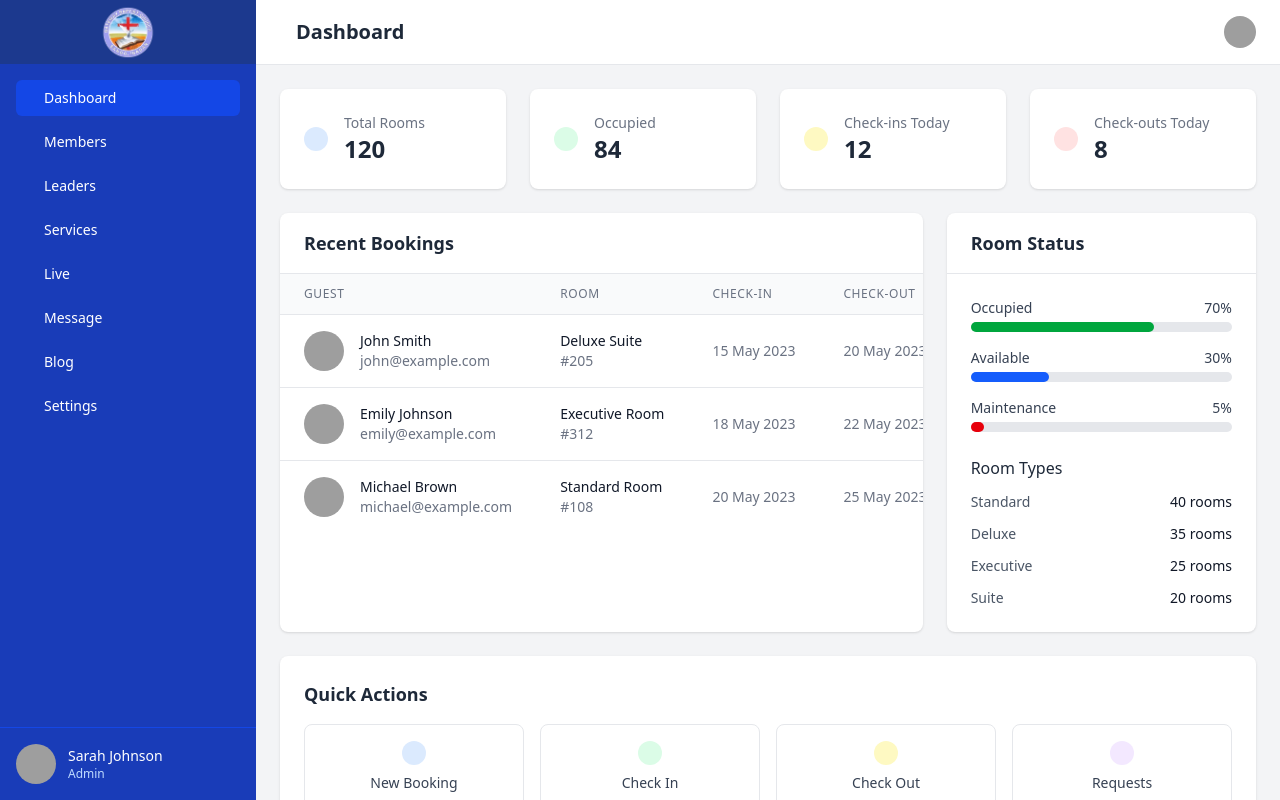
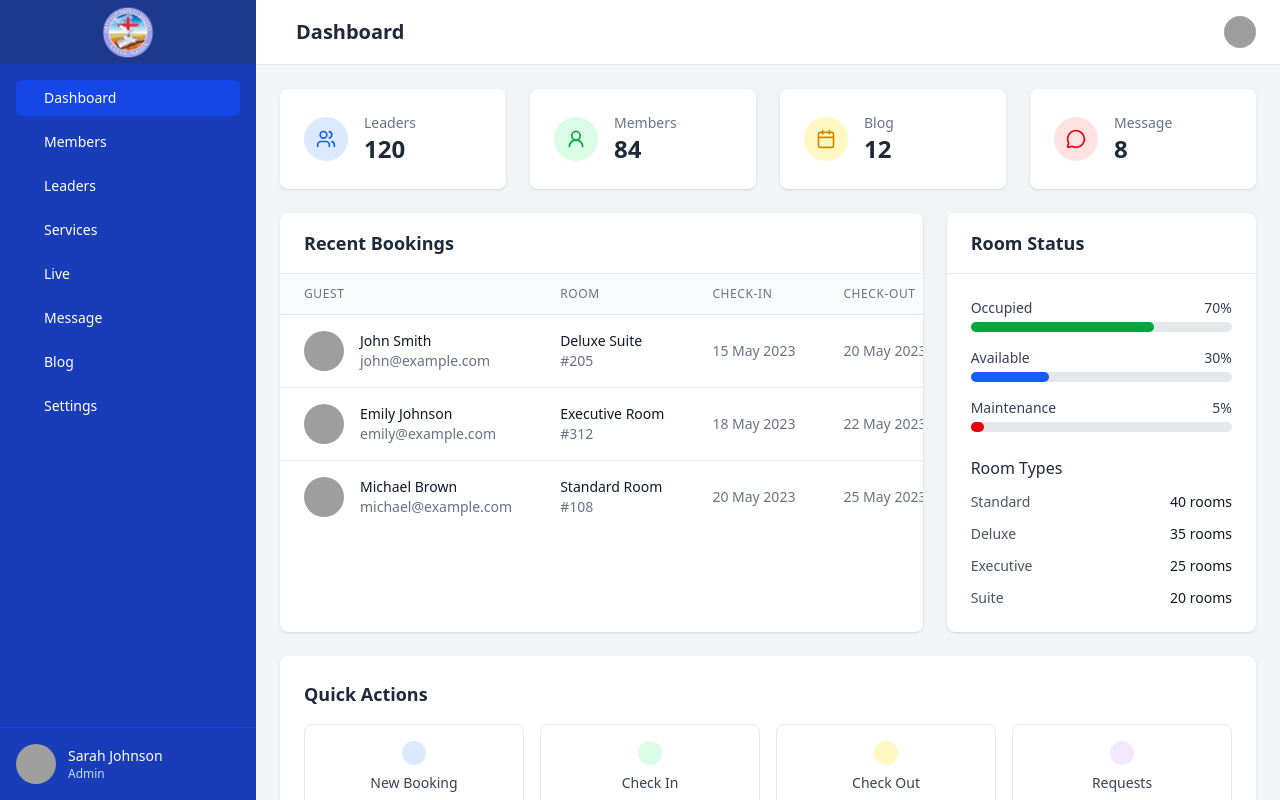
Before and after one commit to Ayomide-Philip/Church-Website-Fullstack, a React (Vite) app in the folder Frontend/: page /dashboard in a window 1280 px wide. Built offline with nearby package versions, Linux system fonts and the light colour scheme; grey boxes are pictures that could not be loaded.

Commit message:
passing the user role and and updating my codebase

```diff
--- a/Frontend/src/pages/dashboard/index.jsx
+++ b/Frontend/src/pages/dashboard/index.jsx
@@ -1,6 +1,6 @@
-
 import SideBar from "../../componets/dashboard/sidebar";
 import DashboardHeader from "../../componets/dashboard/header";
+import { Calendar, MessageCircle, User2, Users } from "lucide-react";
 export default function DashboardHome() {
   return (
     <div className="flex h-screen overflow-hidden">
@@ -13,12 +13,10 @@ export default function DashboardHome() {
             <div className="bg-white rounded-lg shadow p-6">
               <div className="flex items-center">
                 <div className="p-3 rounded-full bg-blue-100 text-blue-600">
-                  <i className="fas fa-bed text-xl"></i>
+                  <Users className="h-5 w-5" />
                 </div>
                 <div className="ml-4">
-                  <p className="text-sm font-medium text-gray-500">
-                    Total Rooms
-                  </p>
+                  <p className="text-sm font-medium text-gray-500">Leaders</p>
                   <p className="text-2xl font-semibold text-gray-800">120</p>
                 </div>
               </div>
@@ -26,10 +24,10 @@ export default function DashboardHome() {
             <div className="bg-white rounded-lg shadow p-6">
               <div className="flex items-center">
                 <div className="p-3 rounded-full bg-green-100 text-green-600">
-                  <i className="fas fa-calendar-check text-xl"></i>
+                  <User2 className="w-5 h-5" />
                 </div>
                 <div className="ml-4">
-                  <p className="text-sm font-medium text-gray-500">Occupied</p>
+                  <p className="text-sm font-medium text-gray-500">Members</p>
                   <p className="text-2xl font-semibold text-gray-800">84</p>
                 </div>
               </div>
@@ -37,12 +35,10 @@ export default function DashboardHome() {
             <div className="bg-white rounded-lg shadow p-6">
               <div className="flex items-center">
                 <div className="p-3 rounded-full bg-yellow-100 text-yellow-600">
-                  <i className="fas fa-calendar-day text-xl"></i>
+                  <Calendar className="w-5 h-5" />
                 </div>
                 <div className="ml-4">
-                  <p className="text-sm font-medium text-gray-500">
-                    Check-ins Today
-                  </p>
+                  <p className="text-sm font-medium text-gray-500">Blog</p>
                   <p className="text-2xl font-semibold text-gray-800">12</p>
                 </div>
               </div>
@@ -50,12 +46,10 @@ export default function DashboardHome() {
             <div className="bg-white rounded-lg shadow p-6">
               <div className="flex items-center">
                 <div className="p-3 rounded-full bg-red-100 text-red-600">
-                  <i className="fas fa-calendar-times text-xl"></i>
+                  <MessageCircle className="h-5 w-5" />
                 </div>
                 <div className="ml-4">
-                  <p className="text-sm font-medium text-gray-500">
-                    Check-outs Today
-                  </p>
+                  <p className="text-sm font-medium text-gray-500">Message</p>
                   <p className="text-2xl font-semibold text-gray-800">8</p>
                 </div>
               </div>
```
Also changed, not shown: 2 other files (tests, documents, lock files or other folders).
